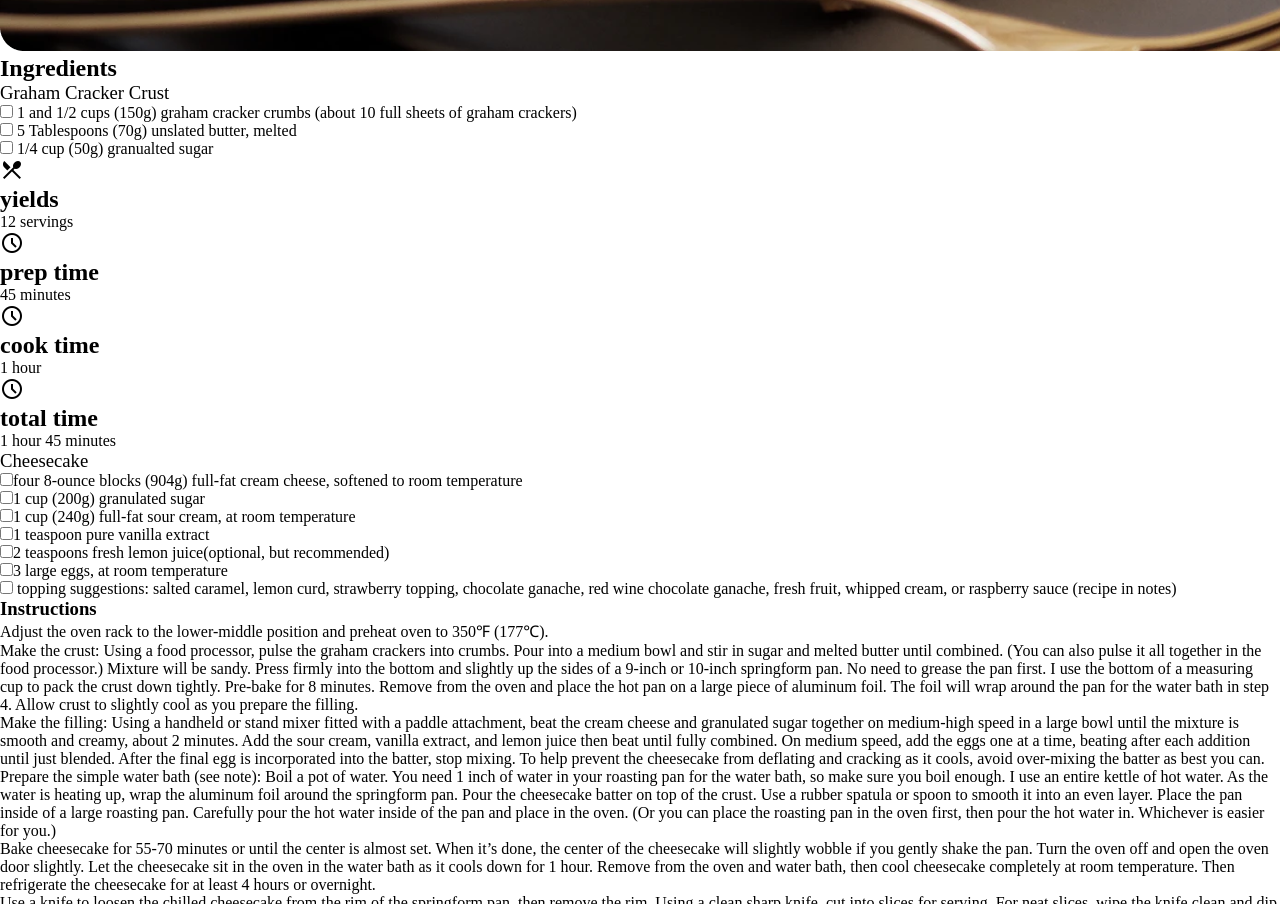
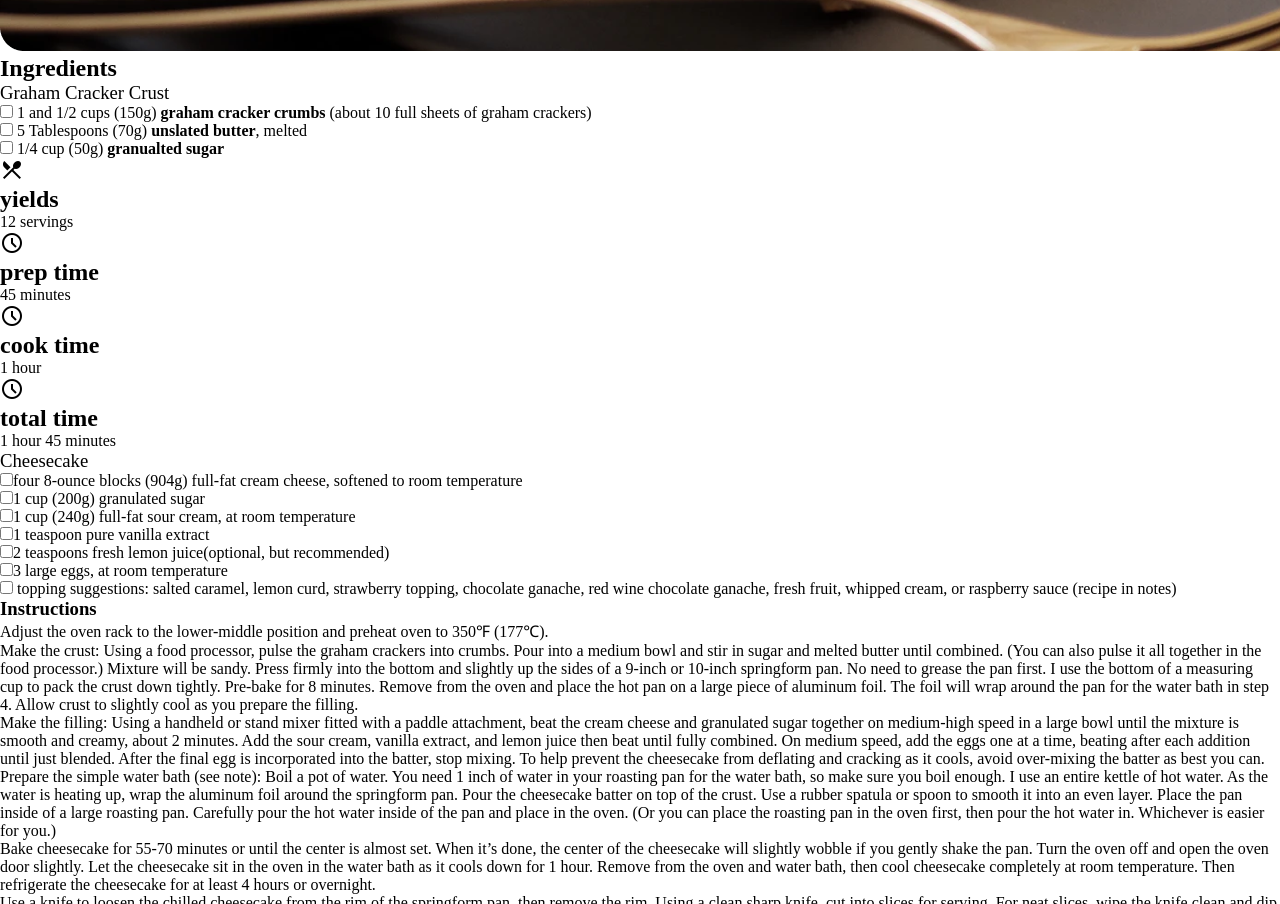
Before and after one commit to AkaraTawng/recipe-blog-challenge-dev-io, a plain HTML site: page index.html in a window 1280 px wide. Shown: the part 975-1879 px from the top of the page. Drawn offline with nearby package versions, Linux system fonts and the light colour scheme; a web font is replaced by a local one.

Commit message:
set .ingredient-highlight span font weight 700

```diff
--- a/scss/typography/_fonts.scss
+++ b/scss/typography/_fonts.scss
@@ -6,13 +6,17 @@ body {
     h1 {
         font-weight: 700;
 
-        &.secondary-h1{
+        &.secondary-h1 {
             font-weight: 400;
         }
     }
 
     label {
         font-weight: 400;
+
+        span.ingredient-highlight {
+            font-weight: 700;
+        }
     }
 
     p {
```
Also changed, not shown: index.html (line endings or trailing spaces), main.css, 1 other file.
